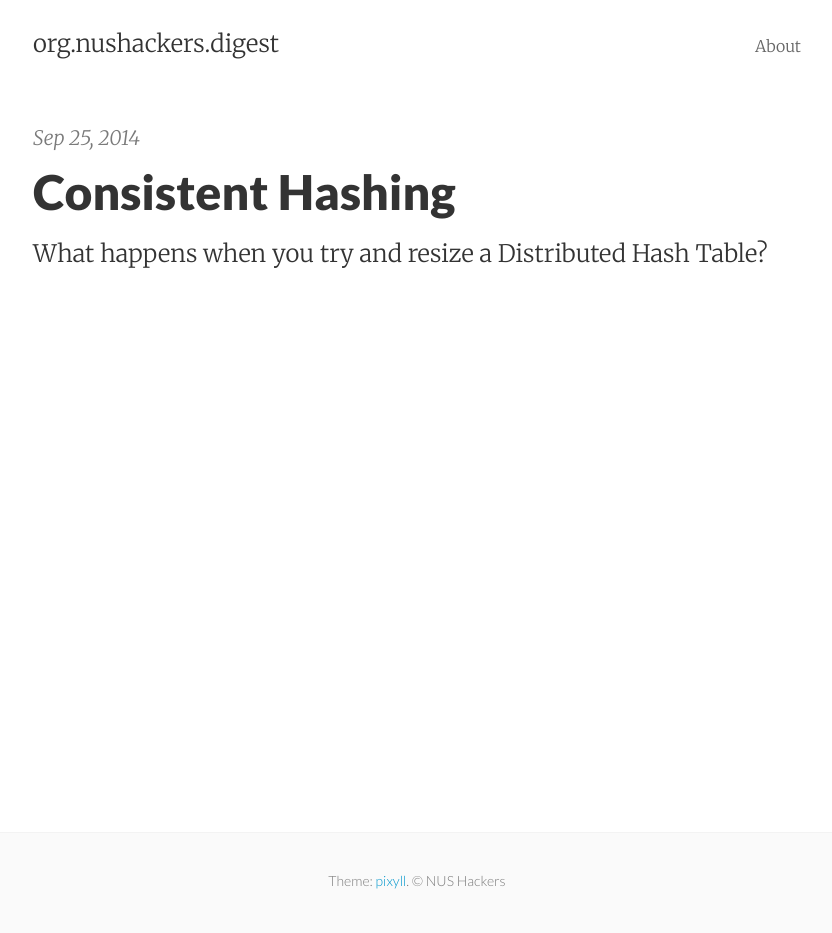
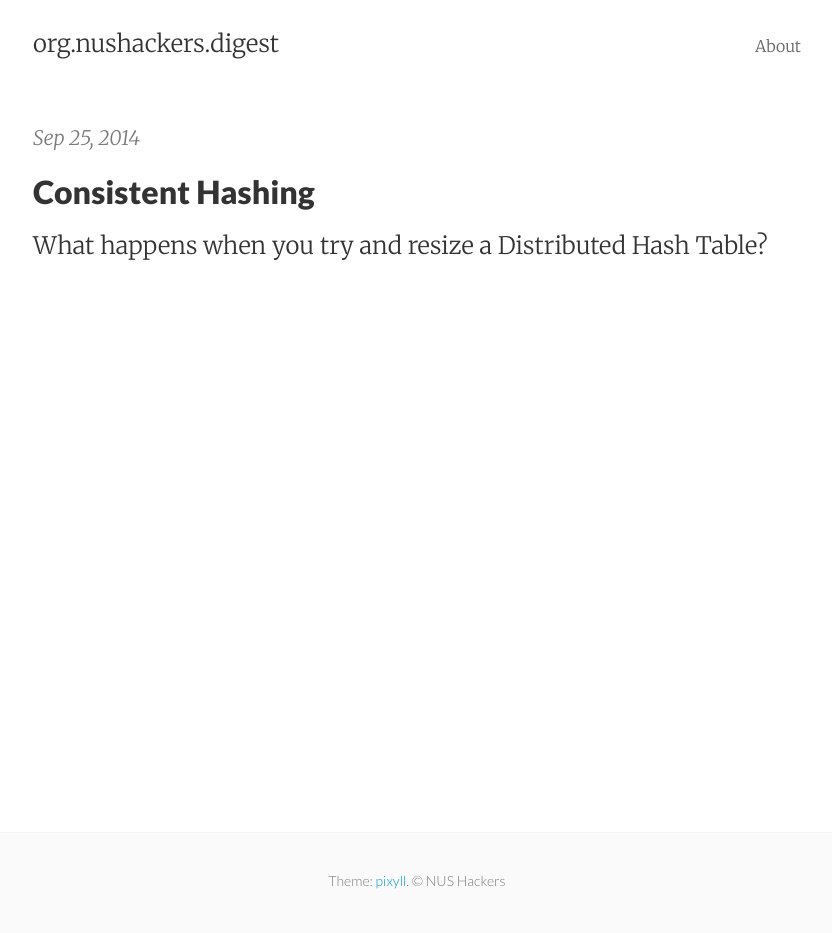
Before and after one commit to nushackers/digest, a Jekyll site: the page built from index.html, in a window 1280 px wide. Shown: the whole page, without its empty margins (223-1055 px from the left). Built offline with Jekyll 4.4.1, drawn with Linux system fonts in a browser that asks for light colours.

Commit message:
More sane header size.

```diff
--- a/css/pixyll.css
+++ b/css/pixyll.css
@@ -1,3 +1,13 @@
+
+/**
+ * CUSTOM STYLES.
+ */
+.post-header h1 {
+    padding: 0;
+    margin-top: 0;
+}
+
+
 @charset "UTF-8";
 /*
 
@@ -295,6 +305,7 @@ h6 {
   }
 }
 
+/*
 @media screen and (min-width: 64em) {
   .h1,
   h1 {
@@ -328,6 +339,7 @@ h6 {
     padding-bottom: 0;
   }
 }
+*/
 
 footer {
   border-top: thin solid #f3f3f3;
```
